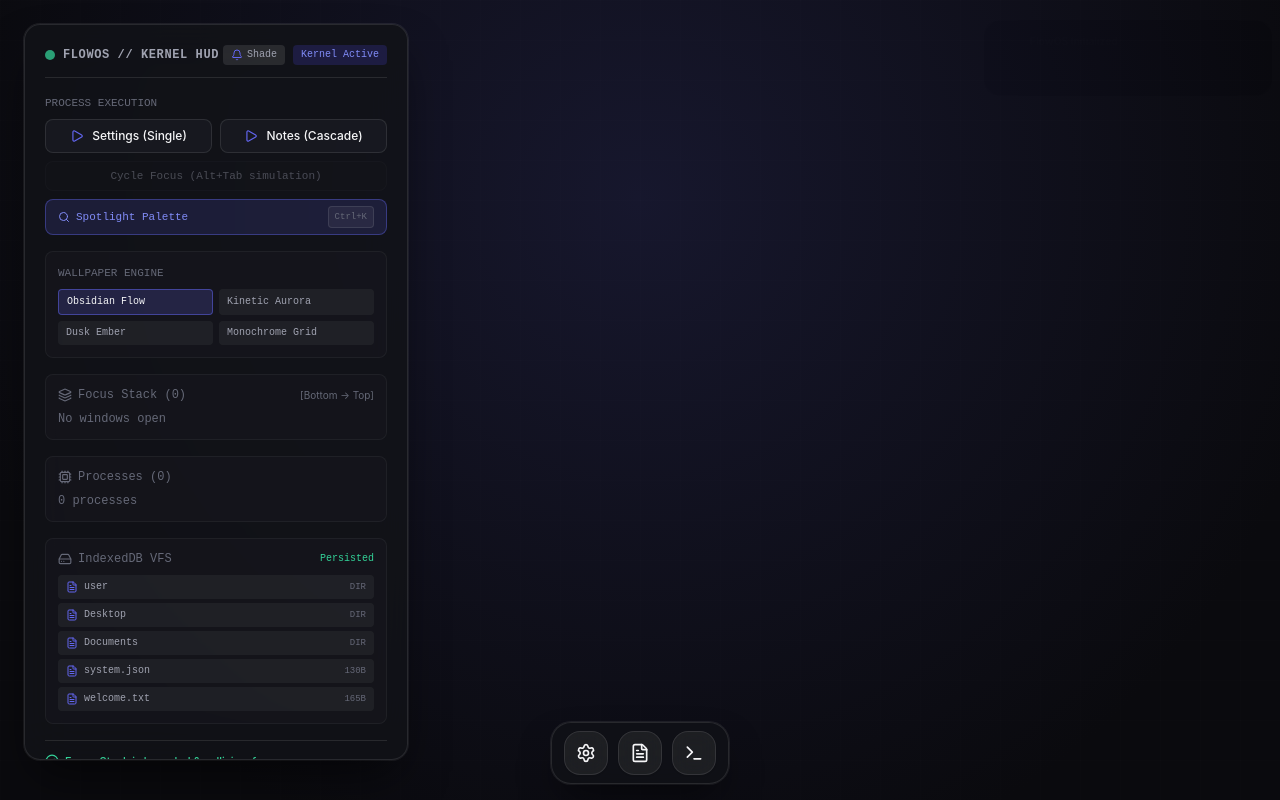
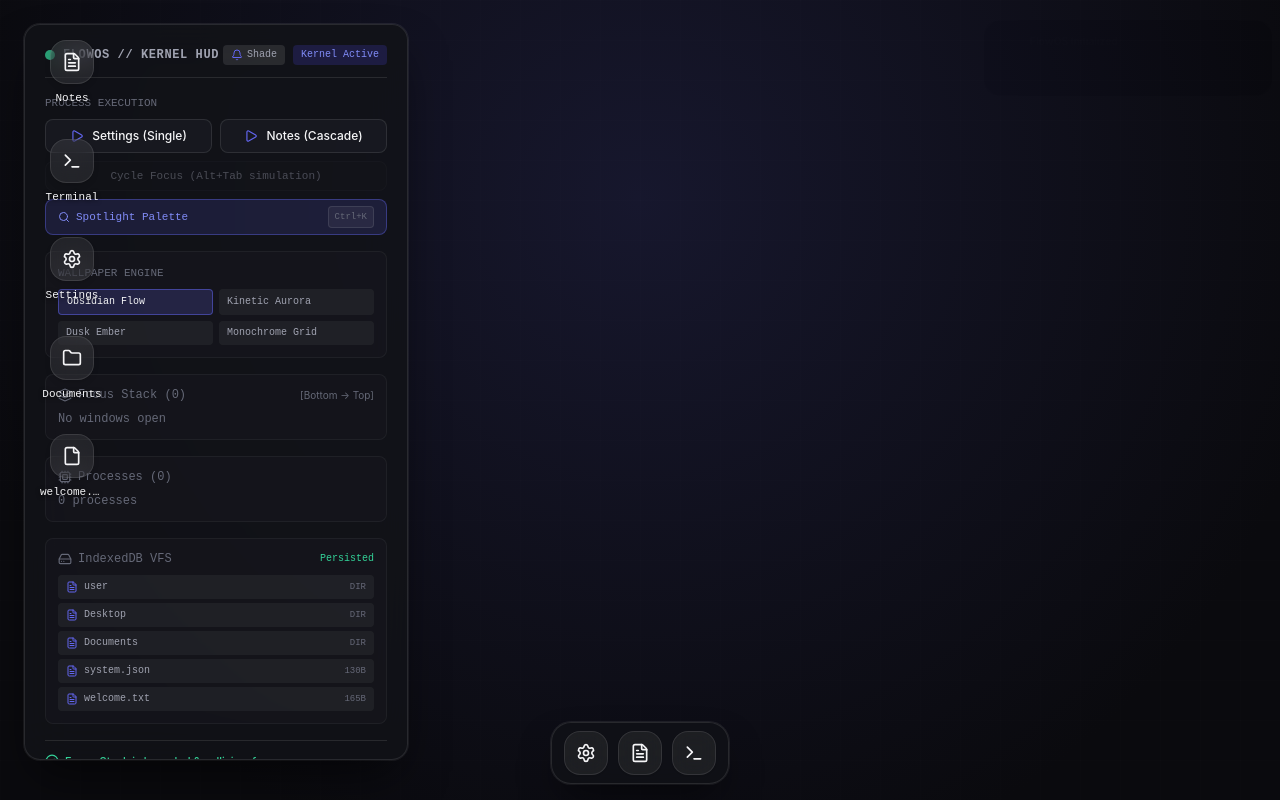
Before and after one commit to Dhyanesh2603/MyOs, a React (Vite) app: page / in a window 1280 px wide. Built offline with nearby package versions, Linux system fonts and the light colour scheme.

Commit message:
feat(shell): implement Desktop Icons spatial grid with VFS synchronization

```diff
--- /dev/null
+++ b/src/shell/desktop/DesktopIcons.tsx
@@ -0,0 +1,177 @@
+import React, { useState } from 'react';
+import { useProcessStore } from '@core/process/processStore';
+import { useVFSStore } from '@core/vfs/vfsStore';
+import { useContextMenuStore } from '@core/menu/contextMenuStore';
+import {
+  Settings,
+  FileText,
+  Terminal,
+  Folder,
+  File,
+  ExternalLink,
+} from 'lucide-react';
+
+interface DesktopShortcut {
+  id: string;
+  name: string;
+  type: 'app' | 'file' | 'folder';
+  target: string;
+  icon: React.ComponentType<{ className?: string }>;
+}
+
+export const DesktopIcons: React.FC = () => {
+  const { launchApp } = useProcessStore();
+  const { nodes } = useVFSStore();
+  const openContextMenu = useContextMenuStore((state) => state.openMenu);
+  const [selectedId, setSelectedId] = useState<string | null>(null);
+
+  // Default system shortcuts + desktop files
+  const shortcuts: DesktopShortcut[] = [
+    {
+      id: 'sc-notes',
+      name: 'Notes',
+      type: 'app',
+      target: 'notes',
+      icon: FileText,
+    },
+    {
+      id: 'sc-terminal',
+      name: 'Terminal',
+      type: 'app',
+      target: 'terminal',
+      icon: Terminal,
+    },
+    {
+      id: 'sc-settings',
+      name: 'Settings',
+      type: 'app',
+      target: 'system-settings',
+      icon: Settings,
+    },
+    {
+      id: 'sc-documents',
+      name: 'Documents',
+      type: 'folder',
+      target: '/home/user/Documents',
+      icon: Folder,
+    },
+    {
+      id: 'sc-welcome',
+      name: 'welcome.txt',
+      type: 'file',
+      target: '/home/user/welcome.txt',
+      icon: File,
+    },
+  ];
+
+  // Also include files created inside /home/user/Desktop
+  const desktopNodes = Object.values(nodes).filter(
+    (n) => n.parentPath === '/home/user/Desktop'
+  );
+
+  desktopNodes.forEach((node) => {
+    shortcuts.push({
+      id: `vfs-${node.path}`,
+      name: node.name,
+      type: node.type === 'directory' ? 'folder' : 'file',
+      target: node.path,
+      icon: node.type === 'directory' ? Folder : File,
+    });
+  });
+
+  const handleOpen = (item: DesktopShortcut) => {
+    if (item.type === 'app') {
+      launchApp(item.target);
+    } else if (item.type === 'file') {
+      // Launch Notes to view/edit the file
+      launchApp('notes');
+    } else if (item.type === 'folder') {
+      // Launch Terminal navigated to the folder
+      launchApp('terminal');
+    }
+  };
+
+  const handleContextMenu = (e: React.MouseEvent, item: DesktopShortcut) => {
+    e.preventDefault();
+    e.stopPropagation();
+    setSelectedId(item.id);
+
+    openContextMenu(
+      { x: e.clientX, y: e.clientY },
+      [
+        {
+          type: 'item',
+          item: {
+            id: 'open',
+            label: 'Open',
+            icon: ExternalLink,
+            shortcut: '↵',
+            action: () => handleOpen(item),
+          },
+        },
+        { type: 'separator', id: 'sep-1' },
+        {
+          type: 'item',
+          item: {
+            id: 'info',
+            label: `Type: ${item.type.toUpperCase()}`,
+            action: () => {},
+            disabled: true,
+          },
+        },
+      ]
+    );
+  };
+
+  return (
+    <div
+      aria-label="Desktop Grid"
+      className="absolute top-8 left-8 z-[20] flex max-h-[85vh] flex-col flex-wrap gap-4 select-none pointer-events-auto"
+    >
+      {shortcuts.map((item) => {
+        const IconComponent = item.icon;
+        const isSelected = selectedId === item.id;
+
+        return (
+          <div
+            key={item.id}
+            tabIndex={0}
+            onClick={(e) => {
+              e.stopPropagation();
+              setSelectedId(item.id);
+            }}
+            onDoubleClick={(e) => {
+              e.stopPropagation();
+              handleOpen(item);
+            }}
+            onKeyDown={(e) => {
+              if (e.key === 'Enter') {
+                handleOpen(item);
+              }
+            }}
+            onContextMenu={(e) => handleContextMenu(e, item)}
+            className={`group flex w-20 flex-col items-center gap-1.5 rounded-xl p-2 cursor-pointer transition-all outline-none ${
+              isSelected
+                ? 'bg-accent-primary/20 ring-1 ring-accent-primary/50 shadow-sm'
+                : 'hover:bg-white/5 focus-visible:ring-1 focus-visible:ring-accent-primary/50'
+            }`}
+          >
+            <div
+              className={`flex h-11 w-11 items-center justify-center rounded-2xl border border-white/10 shadow-md backdrop-blur-md transition-transform group-hover:scale-105 ${
+                isSelected
+                  ? 'bg-accent-primary text-white'
+                  : 'bg-white/[0.08] text-content-primary'
+              }`}
+            >
+              <IconComponent className="h-5 w-5" />
+            </div>
+
+            <span className="w-full truncate text-center font-mono text-[11px] text-content-primary drop-shadow-[0_1px_2px_rgba(0,0,0,0.8)]">
+              {item.name}
+            </span>
+          </div>
+        );
+      })}
+    </div>
+  );
+};
--- a/src/shell/desktop/DesktopSurface.tsx
+++ b/src/shell/desktop/DesktopSurface.tsx
@@ -4,6 +4,7 @@ import { useWindowStore } from '@core/window/windowStore';
 import { useProcessStore } from '@core/process/processStore';
 import { useContextMenuStore } from '@core/menu/contextMenuStore';
 import { SelectionMarquee } from './SelectionMarquee';
+import { DesktopIcons } from './DesktopIcons';
 import { FileText, Settings, Image, Minus, X } from 'lucide-react';
 
 export interface DesktopSurfaceProps {
@@ -162,6 +163,9 @@ export const DesktopSurface: React.FC<DesktopSurfaceProps> = ({ children }) => {
         currentPos={selectionCurrent}
       />
 
+      {/* Desktop Icons Spatial Grid */}
+      <DesktopIcons />
+
       {/* Surface Children (Windows, Dock, HUD, Overlays) */}
       {children}
     </div>
```
